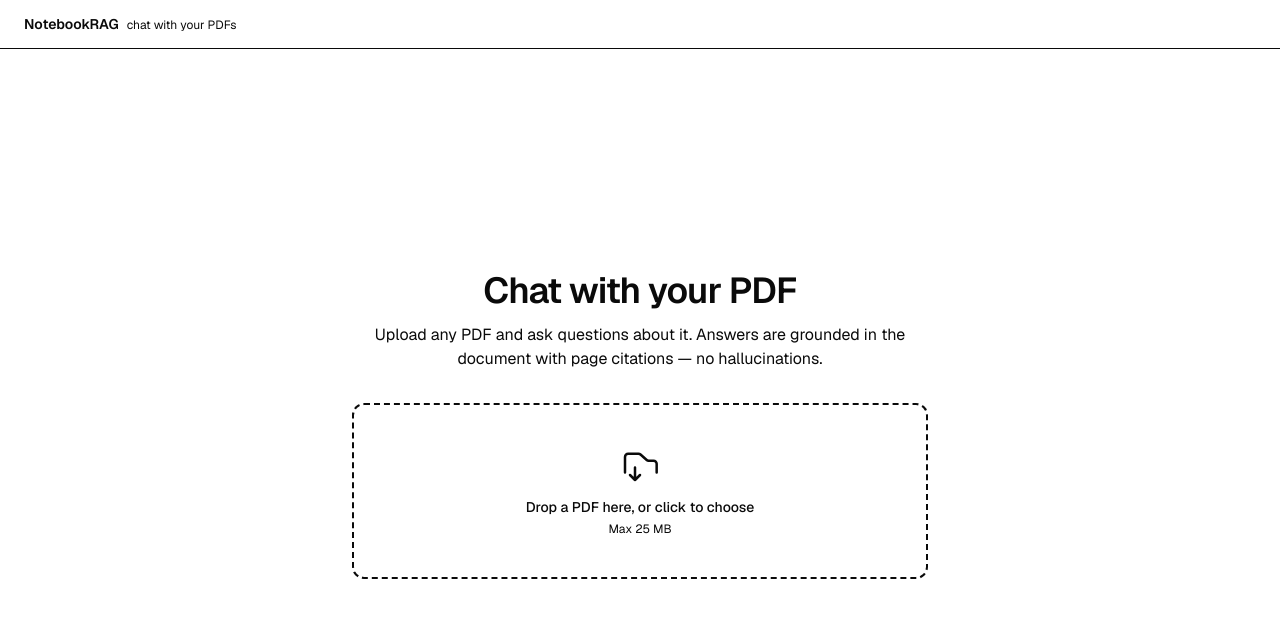
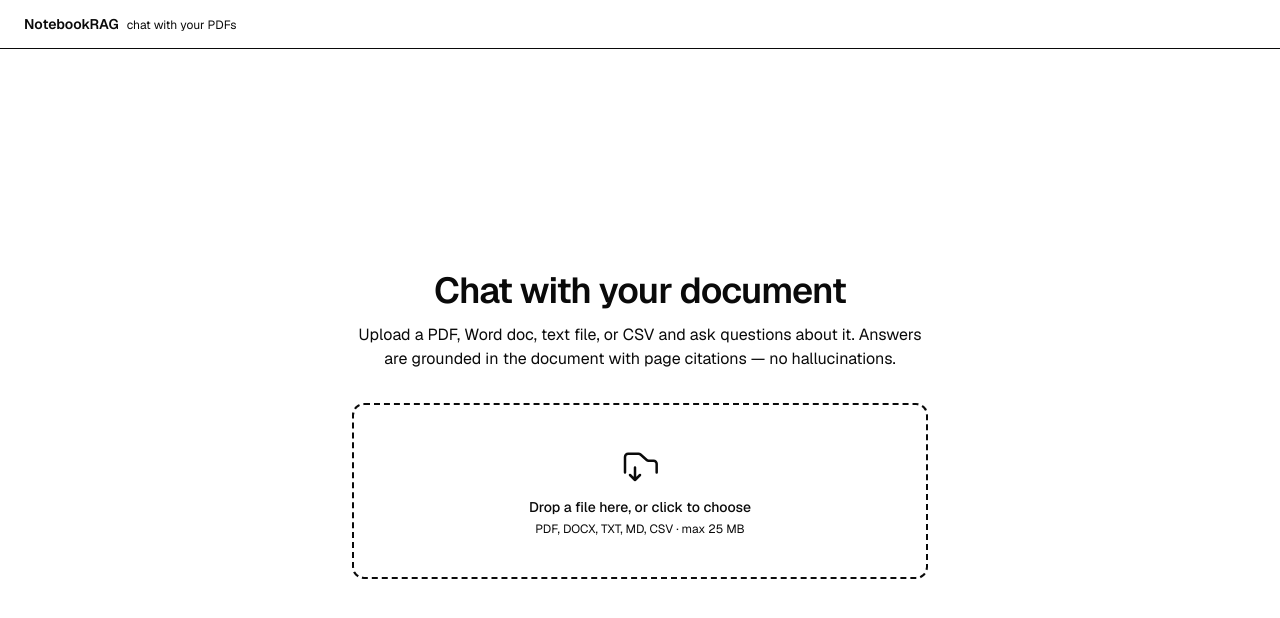
Before and after one commit to Ishan007-bot/NoteBookLLM_RAG, a Next.js app: page / in a window 1280 px wide. Shown: the top 618 px of the page. Built offline with nearby package versions, Linux system fonts and the light colour scheme.

Commit message:
Update document references and support for multiple file types in upload view

```diff
--- a/app/layout.tsx
+++ b/app/layout.tsx
@@ -13,9 +13,9 @@ const geistMono = Geist_Mono({
 });
 
 export const metadata: Metadata = {
-  title: "NotebookRAG — Chat with your PDFs",
+  title: "NotebookRAG — Chat with your documents",
   description:
-    "Upload a PDF and ask questions about it. Answers are grounded in the document, with page citations.",
+    "Upload a PDF, Word doc, text file, or CSV and ask questions about it. Answers are grounded in the document, with page citations.",
 };
 
 export default function RootLayout({
--- a/components/chat-view.tsx
+++ b/components/chat-view.tsx
@@ -188,7 +188,7 @@ function EmptyState({ filename }: { filename: string }) {
     <div className="rounded-lg border border-dashed border-[--color-border] p-6 text-center">
       <p className="text-sm font-medium">Ready to chat with {filename}</p>
       <p className="mt-1 text-xs text-[--color-muted-foreground]">
-        Try asking: &ldquo;What is this document about?&rdquo; or &ldquo;Summarise the main points.&rdquo;
+        Try asking: &ldquo;What is this about?&rdquo; or &ldquo;Summarise the main points.&rdquo;
       </p>
     </div>
   );
--- a/components/upload-view.tsx
+++ b/components/upload-view.tsx
@@ -14,14 +14,17 @@ export function UploadView({ onUploaded }: UploadViewProps) {
   const [error, setError] = useState<string | null>(null);
   const [progressMsg, setProgressMsg] = useState<string>("");
 
+  const ACCEPTED_EXTENSIONS = ["pdf", "txt", "md", "csv", "docx"];
+
   async function handleFile(file: File) {
     setError(null);
-    if (file.type !== "application/pdf" && !file.name.toLowerCase().endsWith(".pdf")) {
-      setError("Only PDF files are supported.");
+    const lower = file.name.toLowerCase();
+    if (!ACCEPTED_EXTENSIONS.some((ext) => lower.endsWith(`.${ext}`))) {
+      setError(`Unsupported file type. Use: ${ACCEPTED_EXTENSIONS.join(", ")}.`);
       return;
     }
     setUploading(true);
-    setProgressMsg("Uploading & indexing — this can take 10-60 seconds for large PDFs…");
+    setProgressMsg("Uploading & indexing — this can take 10-60 seconds for large documents…");
 
     try {
       const fd = new FormData();
@@ -45,10 +48,10 @@ export function UploadView({ onUploaded }: UploadViewProps) {
     <div className="flex flex-1 flex-col items-center justify-center px-6 py-12">
       <div className="w-full max-w-xl text-center">
         <h1 className="text-3xl font-semibold tracking-tight sm:text-4xl">
-          Chat with your PDF
+          Chat with your document
         </h1>
         <p className="mt-3 text-sm text-[--color-muted-foreground] sm:text-base">
-          Upload any PDF and ask questions about it. Answers are grounded in the document with page citations — no hallucinations.
+          Upload a PDF, Word doc, text file, or CSV and ask questions about it. Answers are grounded in the document with page citations — no hallucinations.
         </p>
 
         <label
@@ -84,16 +87,16 @@ export function UploadView({ onUploaded }: UploadViewProps) {
             />
           </svg>
           <span className="mt-3 text-sm font-medium">
-            {uploading ? "Processing…" : "Drop a PDF here, or click to choose"}
+            {uploading ? "Processing…" : "Drop a file here, or click to choose"}
           </span>
           <span className="mt-1 text-xs text-[--color-muted-foreground]">
-            Max 25 MB
+            PDF, DOCX, TXT, MD, CSV · max 25 MB
           </span>
           <input
             ref={inputRef}
             id="pdf-input"
             type="file"
-            accept="application/pdf,.pdf"
+            accept=".pdf,.docx,.txt,.md,.csv,application/pdf,application/vnd.openxmlformats-officedocument.wordprocessingml.document,text/plain,text/markdown,text/csv"
             className="hidden"
             disabled={uploading}
             onChange={(e) => {
```
